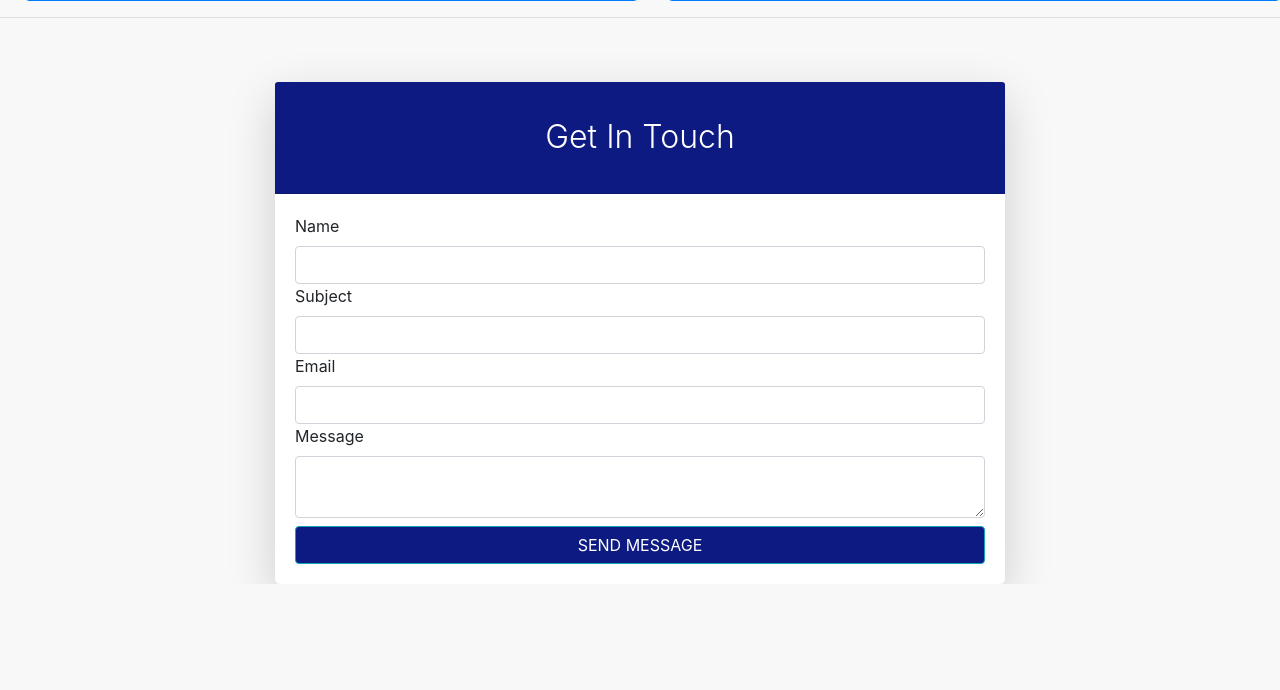
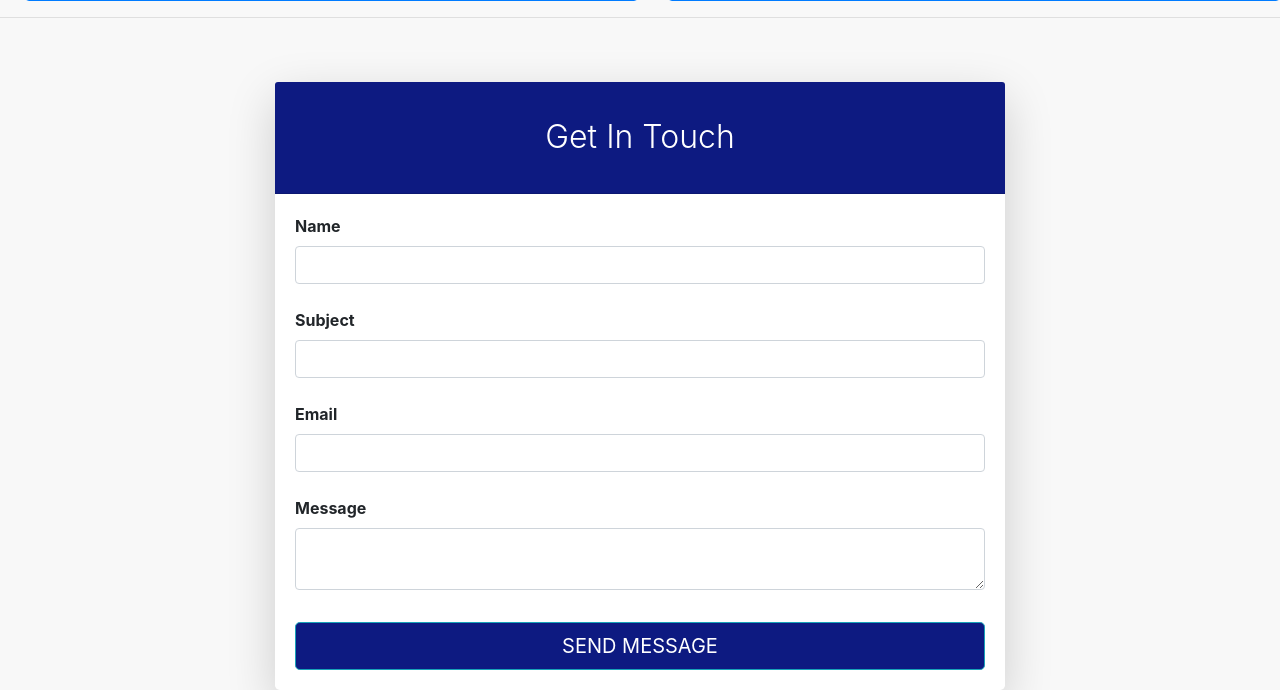
Before and after one commit to nirmal2i43a5/portfolio_using_django, a Django app: page / in a window 1280 px wide. Shown: the part 1183-1873 px from the top of the page. Before the commit the page ends 1767 px from the top, so only its background shows below. Run offline with Django 3.2, Linux system fonts and the light colour scheme; some libraries are stand-ins or nearby versions.

Commit message:
modified

```diff
--- a/resume_app/templates/resume/contact_form.html
+++ b/resume_app/templates/resume/contact_form.html
@@ -1,9 +1,6 @@
 {% extends 'base.html' %}
 
 {% block content %}
-
-
-
 
       <main>
         <div class="container">
@@ -13,27 +10,30 @@
 
 
                 <div class="card-header" style="background-color:#0D1A81;" >
-                  <h2 class="text-center font-weight-light my-4"style="color:white;" >Get In Touch</h2>
+                  <h2 class="text-center font-weight-light my-4"style="color:white;" >Get In Touch </h2>
+
                 </div>
 
+
                 <div class="card-body">
-                    <form id="contact-form" method="POST" action="{% url 'resume_app:sent_email' %}">
+
+                    <form  method="POST" action="{% url 'resume_app:sent_email' %}">
                         {% csrf_token %}
                         <a name="contact"></a>
+                        <strong>
+                          <label>Name</label></strong>
+                        <input required class="form-control" type="text" name="name"><br>
+                          <strong>
+                            <label>Subject</label></strong>
+                        <input required class="form-control" type="text" name="subject"><br>
 
-                        <label>Name</label>
-                        <input required class="form-control" type="text" name="name">
+                        <strong><label>Email</label></strong>
+                        <input required class="form-control" type="text" name="email"><br>
 
-                        <label>Subject</label>
-                        <input required class="form-control" type="text" name="subject">
+                          <strong>   <label>Message</label></strong>
+                        <textarea required class="form-control" name="message"></textarea><br>
 
-                        <label>Email</label>
-                        <input required class="form-control" type="text" name="email">
-
-                        <label>Message</label>
-                        <textarea required class="form-control" name="message"></textarea>
-
-                        <input id="submit-btn" style="background-color:#0D1A81;" class="btn btn-block btn-info mt-2" type="submit" value="SEND MESSAGE">
+                        <input id="submit-btn" style="background-color:#0D1A81;" class="btn btn-lg btn-block btn-info mt-2" type="submit" value="SEND MESSAGE">
                     </form>
 
 
--- a/templates/base.html
+++ b/templates/base.html
@@ -15,13 +15,14 @@
         <link href="{% static 'css/main.css' %}" rel="stylesheet" type="text/css" >
 
         <link rel="stylesheet" href="https://stackpath.bootstrapcdn.com/bootstrap/4.3.1/css/bootstrap.min.css" integrity="sha384-ggOyR0iXCbMQv3Xipma34MD+dH/1fQ784/j6cY/iJTQUOhcWr7x9JvoRxT2MZw1T" crossorigin="anonymous">
-
+        <script src="https://cdnjs.cloudflare.com/ajax/libs/popper.js/1.14.7/umd/popper.min.js" integrity="sha384-UO2eT0CpHqdSJQ6hJty5KVphtPhzWj9WO1clHTMGa3JDZwrnQq4sF86dIHNDz0W1" crossorigin="anonymous"></script>
         <script src="https://code.jquery.com/jquery-3.3.1.slim.min.js" integrity="sha384-q8i/X+965DzO0rT7abK41JStQIAqVgRVzpbzo5smXKp4YfRvH+8abtTE1Pi6jizo" crossorigin="anonymous"></script>
 
-        <script src="https://stackpath.bootstrapcdn.com/bootstrap/4.3.1/js/bootstrap.min.js" integrity="sha384-JjSmVgyd0p3pXB1rRibZUAYoIIy6OrQ6VrjIEaFf/nJGzIxFDsf4x0xIM+B07jRM" crossorigin="anonymous"></script>
 
     <script src="https://cdnjs.cloudflare.com/ajax/libs/font-awesome/5.11.2/js/all.min.js"
     crossorigin="anonymous"></script>
+
+
 </head>
 
 {% endblock %}
```
Also changed, not shown: 1 other file.
